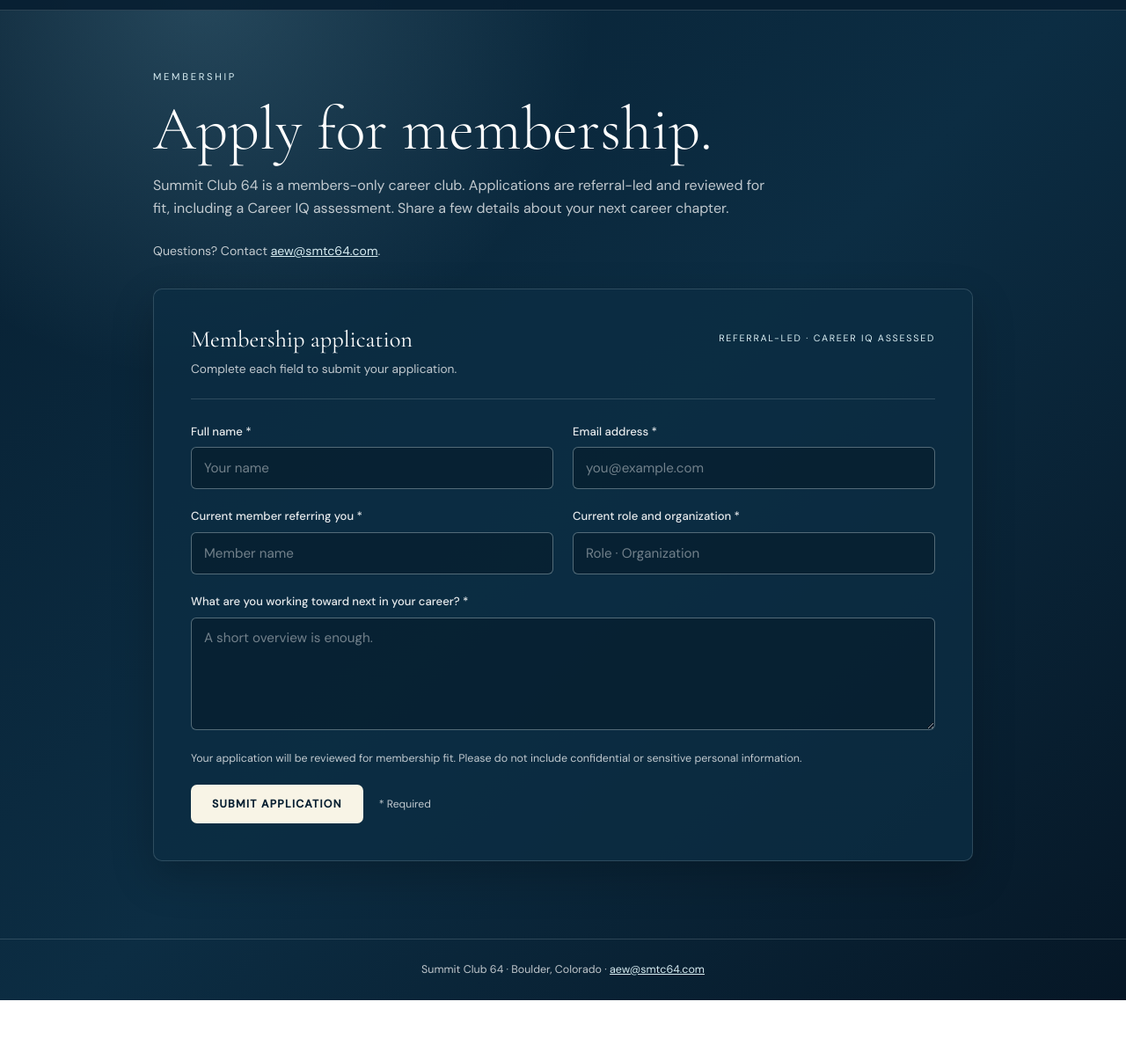
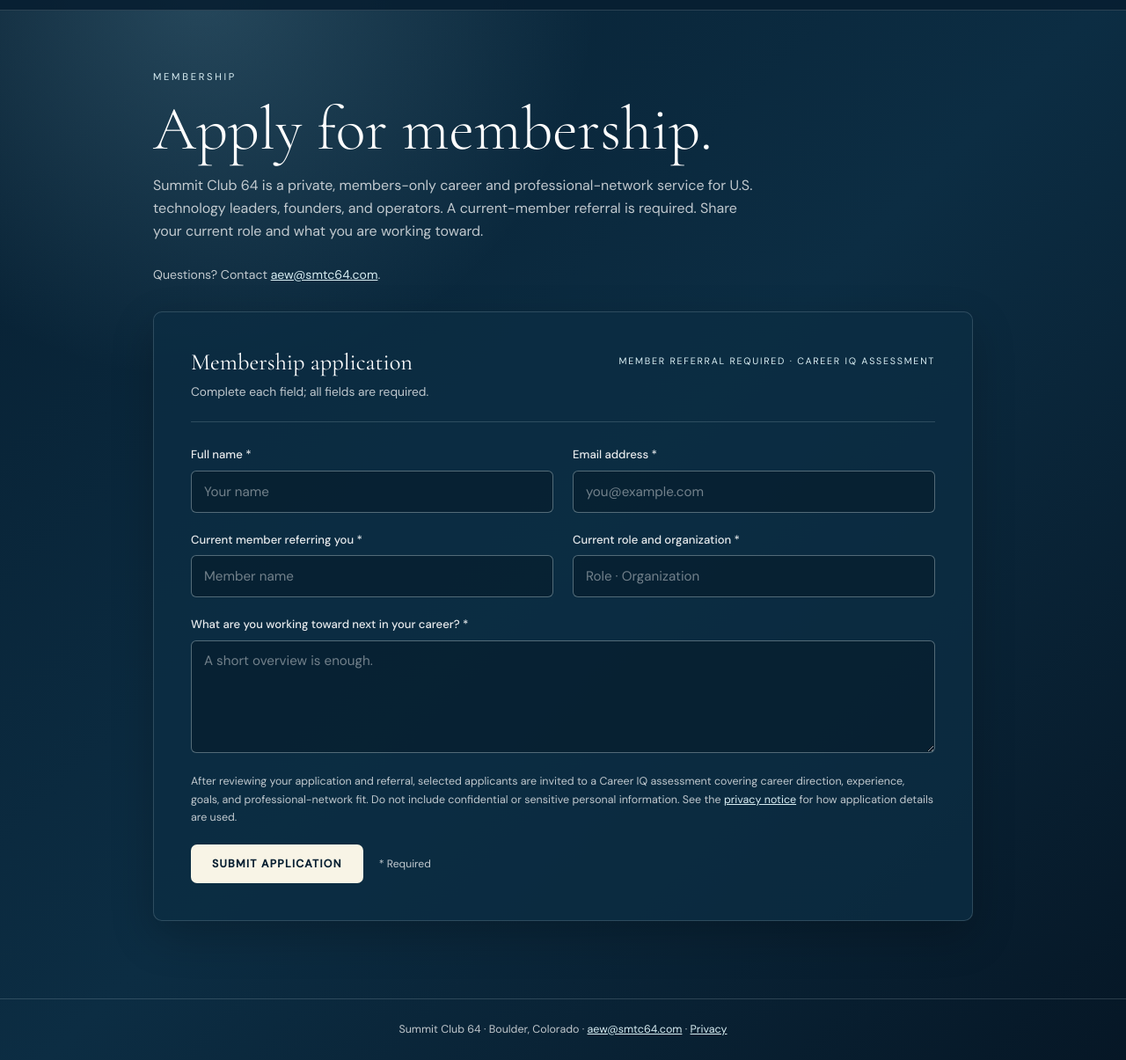
Before and after one commit to andrew-walbert/smtc64, a plain HTML site: page apply.html in a window 1280 px wide. Shown: the part 67-1272 px from the top of the page at 88% size. Before the commit the page ends 1204 px from the top, so only its background shows below. Drawn offline with nearby package versions, Linux system fonts and the light colour scheme.

Commit message:
Clarify membership application and assessment

```diff
--- a/apply.html
+++ b/apply.html
@@ -3,8 +3,8 @@
 <head>
 <meta charset="UTF-8">
 <meta name="viewport" content="width=device-width, initial-scale=1.0">
-<title>Membership Application | Summit Club 64</title>
-<meta name="description" content="Apply for membership at Summit Club 64, a private career club for professional growth.">
+<title>Apply for Membership | Summit Club 64</title>
+<meta name="description" content="Apply to Summit Club 64, a private network and career service for U.S. technology leaders, founders, and operators.">
 <meta name="theme-color" content="#071f31">
 <link rel="icon" type="image/png" sizes="32x32" href="/assets/sc64-favicon-32.png">
 <link rel="preload" href="/assets/sc64-logo.svg" as="image" type="image/svg+xml">
@@ -62,12 +62,12 @@ footer{border-top:1px solid var(--border);padding:24px;text-align:center;color:v
 <main>
 <div class="eyebrow">Membership</div>
 <h1>Apply for membership.</h1>
-<p class="intro">Summit Club 64 is a members-only career club. Applications are referral-led and reviewed for fit, including a Career IQ assessment. Share a few details about your next career chapter.</p>
+<p class="intro">Summit Club 64 is a private, members-only career and professional-network service for U.S. technology leaders, founders, and operators. A current-member referral is required. Share your current role and what you are working toward.</p>
 <p class="direct-contact">Questions? Contact <a href="mailto:aew@smtc64.com">aew@smtc64.com</a>.</p>
 <section class="form-shell" aria-labelledby="form-title">
 <div class="form-heading">
-<div><h2 id="form-title">Membership application</h2><p>Complete each field to submit your application.</p></div>
-<div class="form-tag">Referral-led · Career IQ assessed</div>
+<div><h2 id="form-title">Membership application</h2><p>Complete each field; all fields are required.</p></div>
+<div class="form-tag">Member referral required · Career IQ assessment</div>
 </div>
 <form id="membership-application" action="https://docs.google.com/forms/d/e/1FAIpQLSd7Qb0LpAhAad7cScQeC1XGQVvBxGkirxmBcb_JIgCHwkKNjw/formResponse" method="post" target="sc64-form-response" accept-charset="UTF-8">
 <input type="hidden" name="fvv" value="1">
@@ -81,7 +81,7 @@ footer{border-top:1px solid var(--border);padding:24px;text-align:center;color:v
 <div class="field"><label for="role">Current role and organization <span aria-hidden="true">*</span></label><input id="role" name="entry.2045488667" type="text" autocomplete="organization-title" placeholder="Role · Organization" required></div>
 <div class="field field-full"><label for="career-goal">What are you working toward next in your career? <span aria-hidden="true">*</span></label><textarea id="career-goal" name="entry.1575873455" placeholder="A short overview is enough." required></textarea></div>
 </div>
-<p class="form-note">Your application will be reviewed for membership fit. Please do not include confidential or sensitive personal information.</p>
+<p class="form-note">After reviewing your application and referral, selected applicants are invited to a Career IQ assessment covering career direction, experience, goals, and professional-network fit. Do not include confidential or sensitive personal information. See the <a href="/privacy.html">privacy notice</a> for how application details are used.</p>
 <div class="actions"><button class="submit" id="submit-button" type="submit">Submit application</button><span class="required-note">* Required</span></div>
 </form>
 <div class="success" id="submission-success" role="status" tabindex="-1" hidden><h2>Application received.</h2><p>Thank you for applying to Summit Club 64. We’ll review your application and follow up at the email address you provided.</p></div>
@@ -91,6 +91,6 @@ footer{border-top:1px solid var(--border);padding:24px;text-align:center;color:v
 <script>
 (()=>{const form=document.getElementById('membership-application');const frame=document.getElementById('sc64-form-response');const button=document.getElementById('submit-button');const success=document.getElementById('submission-success');let pending=false;form.addEventListener('submit',()=>{pending=true;button.disabled=true;button.textContent='Submitting…';});frame.addEventListener('load',()=>{if(!pending)return;pending=false;form.hidden=true;success.hidden=false;success.focus();});})();
 </script>
-<footer>Summit Club 64 · Boulder, Colorado · <a href="mailto:aew@smtc64.com">aew@smtc64.com</a></footer>
+<footer>Summit Club 64 · Boulder, Colorado · <a href="mailto:aew@smtc64.com">aew@smtc64.com</a> · <a href="/privacy.html">Privacy</a></footer>
 </body>
 </html>
```
